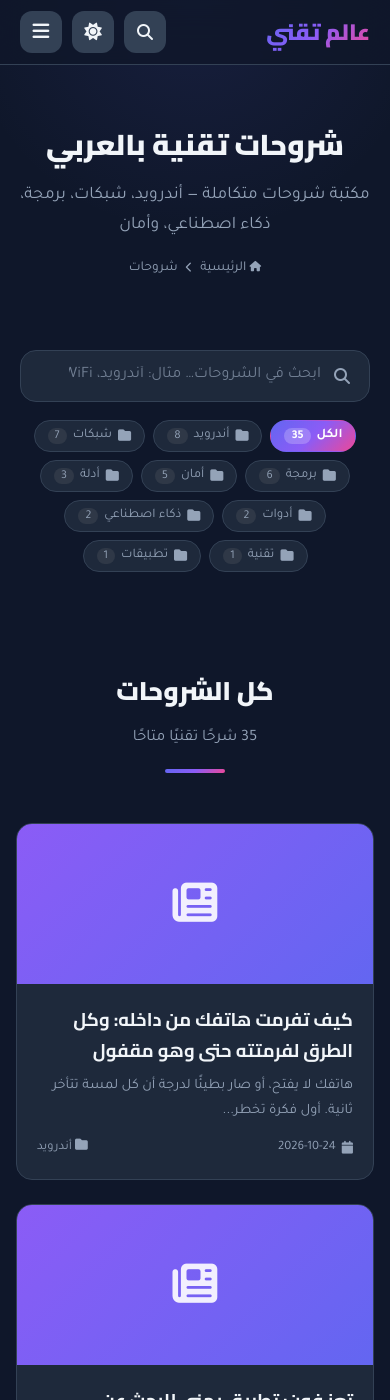
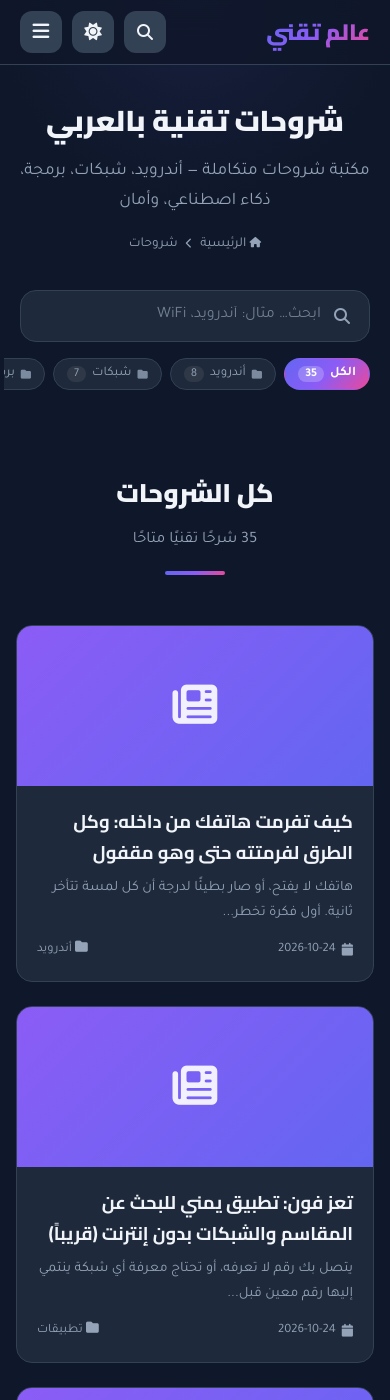
Before and after one commit to abw002050-lgtm/3alam-tech, a Jekyll site: the page built from shuroohat/index.html, in a window 390 px wide and 1400 px high. Built offline with Jekyll 4.4.1, drawn with Linux system fonts in a browser that asks for light colours; the list of posts is cut into pages by our own code.

```diff
--- a/assets/css/style.css
+++ b/assets/css/style.css
@@ -405,6 +405,10 @@ html.js .reveal.visible { opacity: 1; transform: translateY(0); }
   .hero-bio { font-size: 0.95rem; }
   .hero-avatar { width: 100px; height: 100px; font-size: 2.4rem; }
   .section-title h2 { font-size: 1.6rem; }
+  /* تقليص الفراغ بين الترويسة وصندوق البحث على الجوال */
+  .page-header { padding: 96px 16px 24px; }
+  .search-section { padding: 0 16px; }
+  section#all { padding-top: 36px; }
   .about-grid { grid-template-columns: 1fr; gap: 24px; }
   .about-image { max-width: 200px; margin: 0 auto; font-size: 3rem; }
   .about-stats { grid-template-columns: 1fr; }
@@ -504,6 +508,25 @@ html.js .reveal.visible { opacity: 1; transform: translateY(0); }
 .chip.is-active .chip-count { background: rgba(255, 255, 255, 0.22); }
 .search-status { text-align: center; min-height: 22px; margin: 16px 0 0; font-size: 0.9rem; color: var(--text-muted); }
 [hidden] { display: none !important; }
+/* هامش للتمرير إلى النتائج حتى لا يخفي شريط التنقل أول بطاقة */
+#postsGrid { scroll-margin-top: 96px; }
+
+/* أيقونة المجلد داخل الزر تُصغر قليلًا حتى لا تبدو ككتلة سوداء */
+.chip i { font-size: 0.78em; opacity: 0.8; }
+
+/* الجوال: التصنيفات في صف واحد قابل للتمرير أفقيًا بدل ٥ صفوف
+   (يوفّر نحو ١٥٠px من الارتفاع فتظهر أولى الشروحات دون تمرير طويل) */
+@media (max-width: 768px) {
+  .category-chips {
+    flex-wrap: nowrap; overflow-x: auto; overflow-y: hidden;
+    justify-content: flex-start; max-width: none;
+    margin: 14px -16px 0; padding: 2px 16px 8px;
+    -webkit-overflow-scrolling: touch; scrollbar-width: none; -ms-overflow-style: none;
+    scroll-padding-inline: 16px;
+  }
+  .category-chips::-webkit-scrollbar { display: none; }
+  .chip { flex: 0 0 auto; }
+}
 
 @media (max-width: 600px) {
   .search-box-input { height: 52px; font-size: 16px; padding: 0 48px; }
--- a/assets/js/search.js
+++ b/assets/js/search.js
@@ -206,6 +206,16 @@
     }
   });
 
+  /* إن كانت النتائج خارج الشاشة (الجوال) ننقل القارئ إليها بلطف */
+  function revealResults() {
+    if (!grid) return;
+    var r = grid.getBoundingClientRect();
+    if (r.top > window.innerHeight - 140) {
+      try { grid.scrollIntoView({ behavior: 'smooth', block: 'start' }); }
+      catch (e) { grid.scrollIntoView(); }
+    }
+  }
+
   // أزرار التصنيفات
   chips.forEach(function (chip) {
     chip.addEventListener('click', function () {
@@ -214,7 +224,13 @@
       setActiveChip(activeCat ? chip : chips[0]);
       apply();
       syncURL();
+      revealResults();
     });
+  });
+
+  // زر «بحث» على لوحة مفاتيح الجوال = الانتقال إلى النتائج
+  input.addEventListener('keydown', function (e) {
+    if (e.key === 'Enter') { e.preventDefault(); revealResults(); }
   });
 
   // زر «عرض كل الشروحات» داخل رسالة عدم وجود نتائج
@@ -225,6 +241,21 @@
       setActiveChip(chips[0]);
       apply();
       syncURL();
+    });
+  }
+
+  /* النص الإرشادي الطويل يُقطع على الشاشات الصغيرة فنقصّره هناك */
+  function fitPlaceholder() {
+    var narrow = window.matchMedia && window.matchMedia('(max-width: 600px)').matches;
+    input.placeholder = narrow
+      ? 'ابحث… مثال: أندرويد، WiFi'
+      : 'ابحث في الشروحات… مثال: أندرويد، WiFi، فرمتة، بايثون';
+  }
+  fitPlaceholder();
+  if (window.addEventListener) {
+    var rz;
+    window.addEventListener('resize', function () {
+      clearTimeout(rz); rz = setTimeout(fitPlaceholder, 200);
     });
   }
 
--- a/sw.js
+++ b/sw.js
@@ -1,7 +1,7 @@
 // عالم تقني — Service Worker
 // يخزّن الملفات الثابتة محلياً لتسريع التحميل وتحسين تجربة المستخدم
 
-const CACHE_NAME = '3alam-tech-v4';
+const CACHE_NAME = '3alam-tech-v5';
 const STATIC_ASSETS = [
   '/',
   '/shuroohat/',
```
